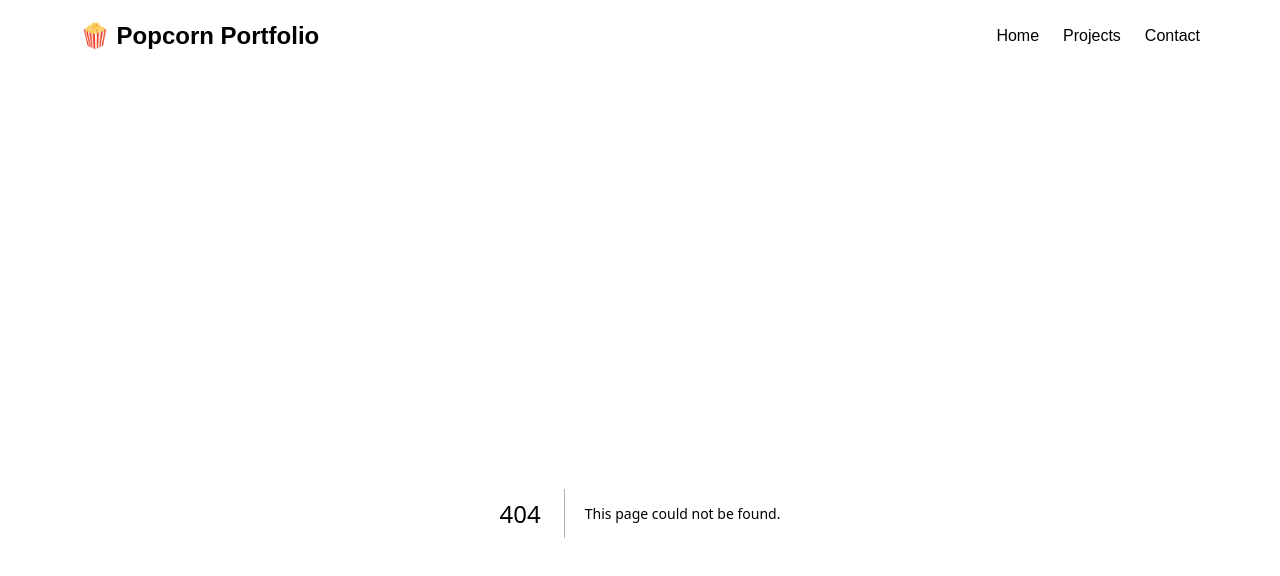
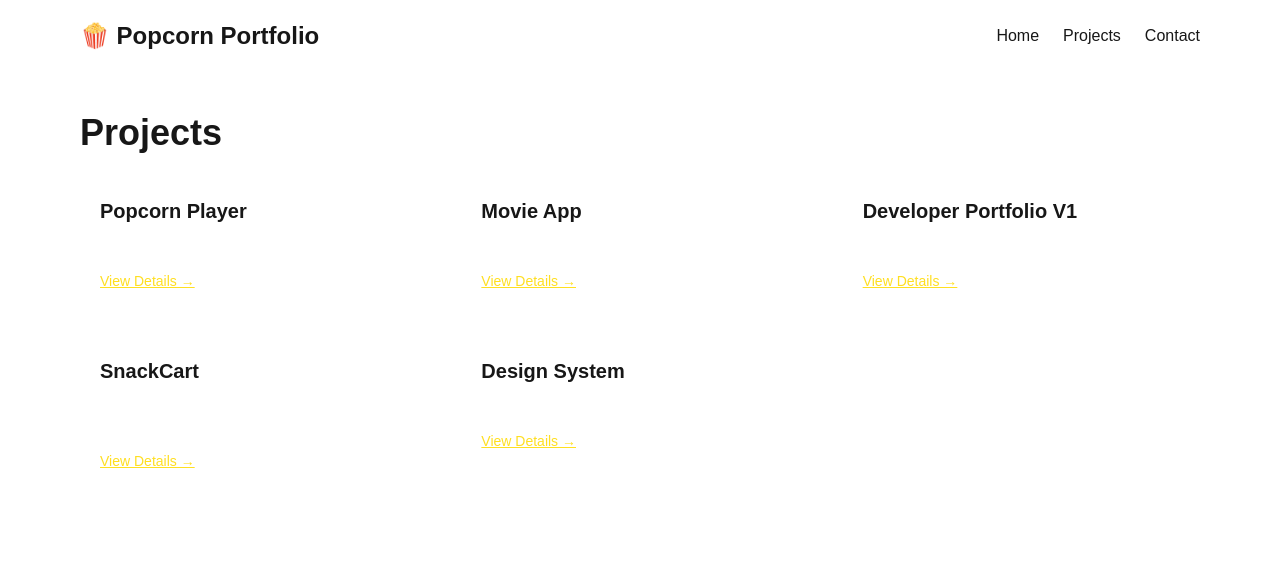
Before and after one commit to praveen011-dev/Popcorn-Portfolio, a Next.js app: page /projects in a window 1280 px wide. Before the commit this address had no page. Shown: the top 576 px of the page. Built offline with nearby package versions, Linux system fonts and the light colour scheme.

Commit message:
add dynamic routing

```diff
--- /dev/null
+++ b/app/projects/[slug]/page.tsx
@@ -0,0 +1,41 @@
+import { projects } from "@/data/projects";
+import { notFound } from "next/navigation";
+
+type Props = {
+  params: Promise<{
+    slug: string;
+  }>;
+};
+
+export default async function ProjectDetails({ params }: Props) {
+  // FIX: unwrapping the Promise
+  const { slug } = await params;
+
+  const project = projects.find((p) => p.slug === slug);
+
+  if (!project) return notFound();
+
+  return (
+    <section className="space-y-6">
+      <h1 className="text-4xl font-extrabold">{project.title}</h1>
+
+      <p className="text-white/70 max-w-2xl">{project.description}</p>
+
+      <div>
+        <h2 className="text-xl font-semibold mb-2">Tech Used:</h2>
+        <ul className="list-disc list-inside text-white/70">
+          {project.tech.map((t) => (
+            <li key={t}>{t}</li>
+          ))}
+        </ul>
+      </div>
+
+      <a
+        href="/projects"
+        className="inline-block mt-6 px-4 py-2 bg-white/10 rounded-lg hover:bg-white/20 transition"
+      >
+        ← Back to Projects
+      </a>
+    </section>
+  );
+}
--- /dev/null
+++ b/app/projects/page.tsx
@@ -0,0 +1,16 @@
+import { projects } from "@/data/projects";
+import ProjectCard from "@/components/ProjectCard";
+
+export default function ProjectsPage() {
+  return (
+    <section>
+      <h1 className="text-4xl font-extrabold mb-6">Projects</h1>
+
+      <div className="grid grid-cols-1 sm:grid-cols-2 md:grid-cols-3 gap-6">
+        {projects.map((p) => (
+          <ProjectCard key={p.slug} project={p} />
+        ))}
+      </div>
+    </section>
+  );
+}
--- /dev/null
+++ b/components/ProjectCard.tsx
@@ -0,0 +1,22 @@
+import Link from "next/link";
+import { Project } from "@/data/projects";
+
+interface Props {
+  project: Project;
+}
+
+export default function ProjectCard({ project }: Props) {
+  return (
+    <div className="p-5 bg-white/10 rounded-xl hover:bg-white/20 transition">
+      <h2 className="text-xl font-semibold mb-2">{project.title}</h2>
+      <p className="text-white/70 text-sm mb-4">{project.short}</p>
+
+      <Link
+        href={`/projects/${project.slug}`}
+        className="text-yellow-300 text-sm underline"
+      >
+        View Details →
+      </Link>
+    </div>
+  );
+}
--- /dev/null
+++ b/data/projects.ts
@@ -0,0 +1,54 @@
+export type Project = {
+  slug: string;
+  title: string;
+  short: string;
+  description: string;
+  tech: string[];
+  // optional: you can add fields later, e.g.
+  // cover?: string;
+  // url?: string;
+  // repo?: string;
+};
+
+export const projects: Project[] = [
+  {
+    slug: "popcorn-player",
+    title: "Popcorn Player",
+    short: "A fun video player UI with popcorn popping effects.",
+    description:
+      "A custom-built media player interface inspired by cinema popcorn vibes. Includes animated controls, playful theme, and smooth transitions.",
+    tech: ["Next.js", "Tailwind", "Framer Motion"],
+  },
+  {
+    slug: "movie-app",
+    title: "Movie App",
+    short: "Search and explore movies using TMDB API.",
+    description:
+      "Browse, search, and save your favorite movies. This app uses TMDB API with stylish UI and responsive layouts.",
+    tech: ["React", "API", "Responsive UI"],
+  },
+  {
+    slug: "portfolio-v1",
+    title: "Developer Portfolio V1",
+    short: "My first simple personal portfolio website.",
+    description:
+      "A clean, minimal portfolio built with HTML, CSS, and JavaScript. Showcases early projects and blog posts.",
+    tech: ["HTML", "CSS", "JavaScript"],
+  },
+  {
+    slug: "snackcart",
+    title: "SnackCart",
+    short: "Mini e-commerce snack store with cart functionality.",
+    description:
+      "A playful snack store UI where users can add snacks to their cart, see animations, and view checkout flow.",
+    tech: ["Next.js", "State Management"],
+  },
+  {
+    slug: "design-system",
+    title: "Design System",
+    short: "A reusable design system with components.",
+    description:
+      "Created a theme-able UI component library featuring buttons, cards, grids, and utility classes.",
+    tech: ["TailwindCSS", "Storybook"],
+  },
+];
```
